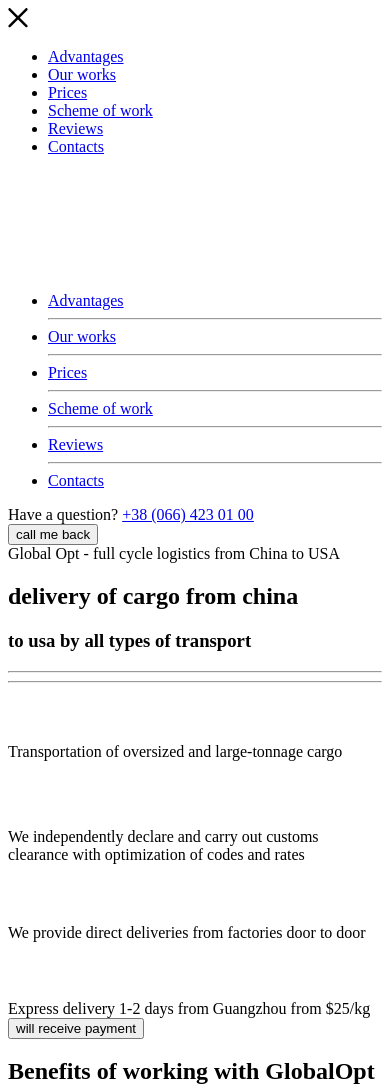
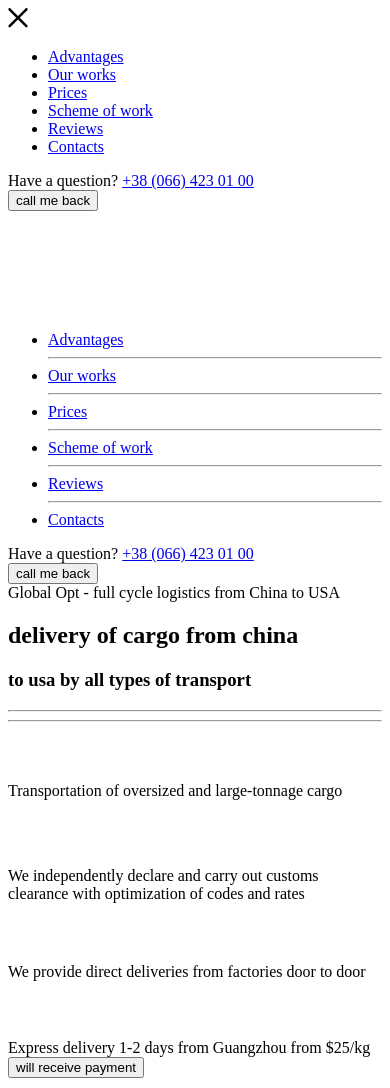
Before and after one commit to Voitsikhovska/glopt-project, a website built with webpack: page src/index.html in a window 390 px wide. Shown: the top 1088 px of the page. Built offline with nearby package versions, Linux system fonts and the light colour scheme; files whose address does not match are found by name.

Commit message:
adaptation of the all sections for the screen (mobile L max width 576px)

```diff
--- a/src/index.html
+++ b/src/index.html
@@ -49,7 +49,11 @@
         <li class="menu_link"><a href="#">Contacts</a></li>
       </ul>
     </nav>
-
+    <div class="menu_question">
+      Have a question?
+      <a href="tel:0664230100">+38 (066) 423 01 00</a>
+    </div>
+    <button class="btn btn_menu">call me back</button>
   </div>
 </div>
 
@@ -89,7 +93,7 @@
           Have a question?
          <a href="tel:0664230100">+38 (066) 423 01 00</a>
         </div>
-        <button class="btn">call me back</button>
+        <button class="btn btn_main1">call me back</button>
         <div class="hamburger">
 
           <span></span>
--- a/src/sass/blocks/_buttons.scss
+++ b/src/sass/blocks/_buttons.scss
@@ -10,7 +10,6 @@
   font-size: 12px;
   &:hover{
     box-shadow: 3px 3px 20px $btn-color;
-
       background-color: #DC5238;
 
   }
@@ -36,4 +35,5 @@
     margin: 0;
     margin-left: 20px;
   }
+
 }
--- a/src/sass/blocks/_main.scss
+++ b/src/sass/blocks/_main.scss
@@ -149,7 +149,7 @@
   &_block {
     position: relative;
     width: 345px;
-    background-color:rgb(236,100,75, 0.7);
+    background-color:rgb(236,100,75, 0.9);
     height: 100%;
     padding-top: 140px;
 
@@ -200,5 +200,18 @@
     justify-content: space-between;
     align-items: center;
   }
-
+  &_question{
+    display: flex;
+    flex-direction: column;
+    font-size: 14px;
+    font-weight: 300;
+    color: $primary-color;
+    text-align: end;
+    a{
+      color: $primary-color;
+      text-decoration: none;
+      font-size: 19px;
+      font-weight: 500;
+    }
+  }
 }
--- a/src/sass/blocks/_media.scss
+++ b/src/sass/blocks/_media.scss
@@ -249,11 +249,102 @@
       display: none;
     }
   }
-;
+
 }
 @media (max-width: 576px) {
   .container {
-    width: 100%;
+    width: 400px;
     padding: 0 20px;
   }
+  .menu{
+    &_question{
+      margin-bottom: 10px;
+      text-align: center;
+      font-size: 18px;
+      font-weight: 500;
+    }
+  }
+  .main{
+    text-align: center;
+    &_question, .btn_main1{
+      display: none;
+    }
+    &_elements{
+      max-width: 400px;
+      hr{
+        max-width: 150px;
+      }
+    }
+  }
+  .btn{
+    &_menu{
+      position: relative;
+      font-size: 16px;
+      margin: 10px 90px  ;
+      background-color:$primary-color;
+      color:$btn-color;
+      &:hover{
+        background-color:$primary-color ;
+      }
+    }
+  }
+  .delivery{
+    &_subtitle{
+      max-width: 400px;
+    }
+    &_item{
+      width: 400px;
+    }
+    &_descr{
+      max-width: 350px;
+    }
+  }
+  .agent, .manage{
+    &_descr{
+      max-width: 400px;
+    }
+  }
+  .price{
+    &_wrapper{
+      width: 400px;
+      display: flex;
+      flex-direction: column;
+
+    }
+    &_item{
+      width: 300px;
+      margin: 10px auto;
+    }
+
+  }
+  .scheme{
+    &_wrapper, &_overlay{
+      width: 400px;
+      flex-direction: column;
+    }
+  }
+  .application{
+    &_item{
+      width: 400px;
+    }
+  }
+
 }
+@media (max-width: 480px) {
+  .container {
+    width: 300px;
+    padding: 0 20px;
+  }
+  .main{
+    text-align: center;
+  }
+}
+@media (max-width: 375px) {
+  .container {
+    width: 200px;
+    padding: 0 20px;
+  }
+  .main{
+    text-align: center;
+  }
+}
```
